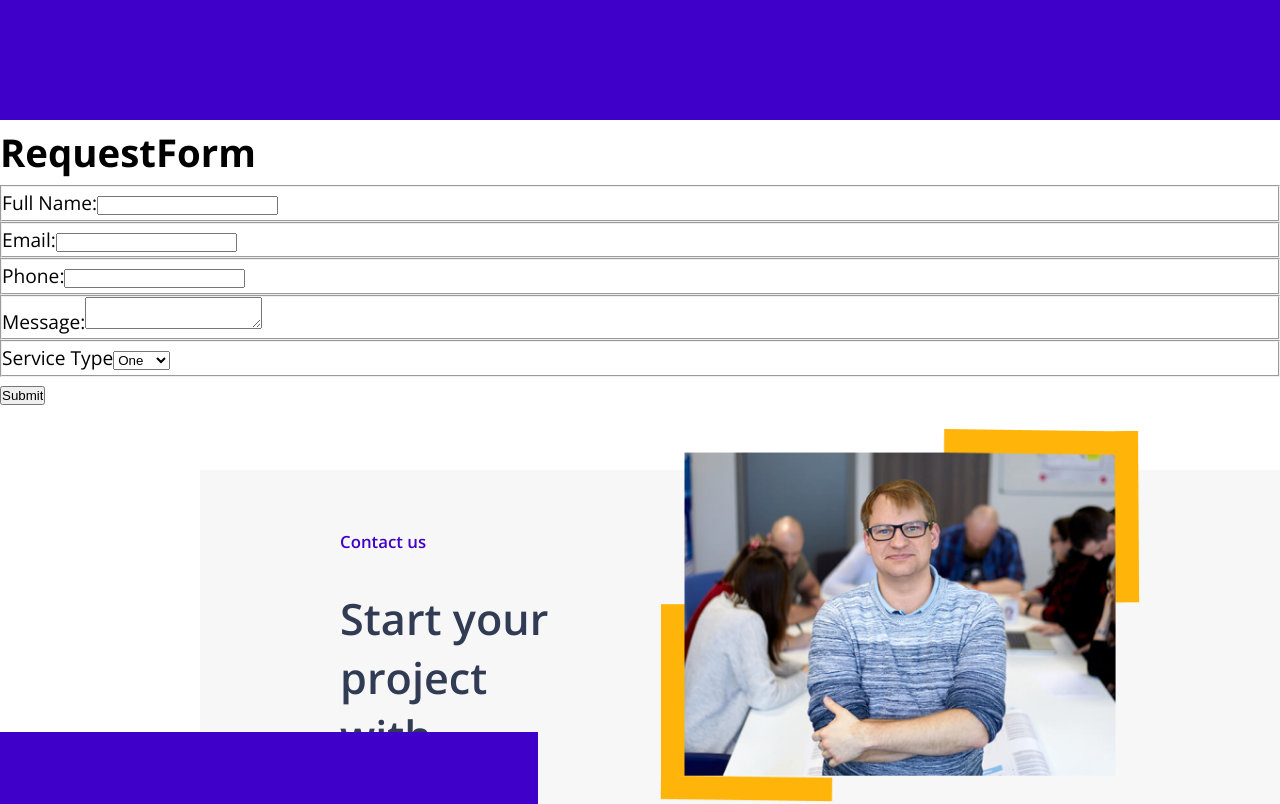
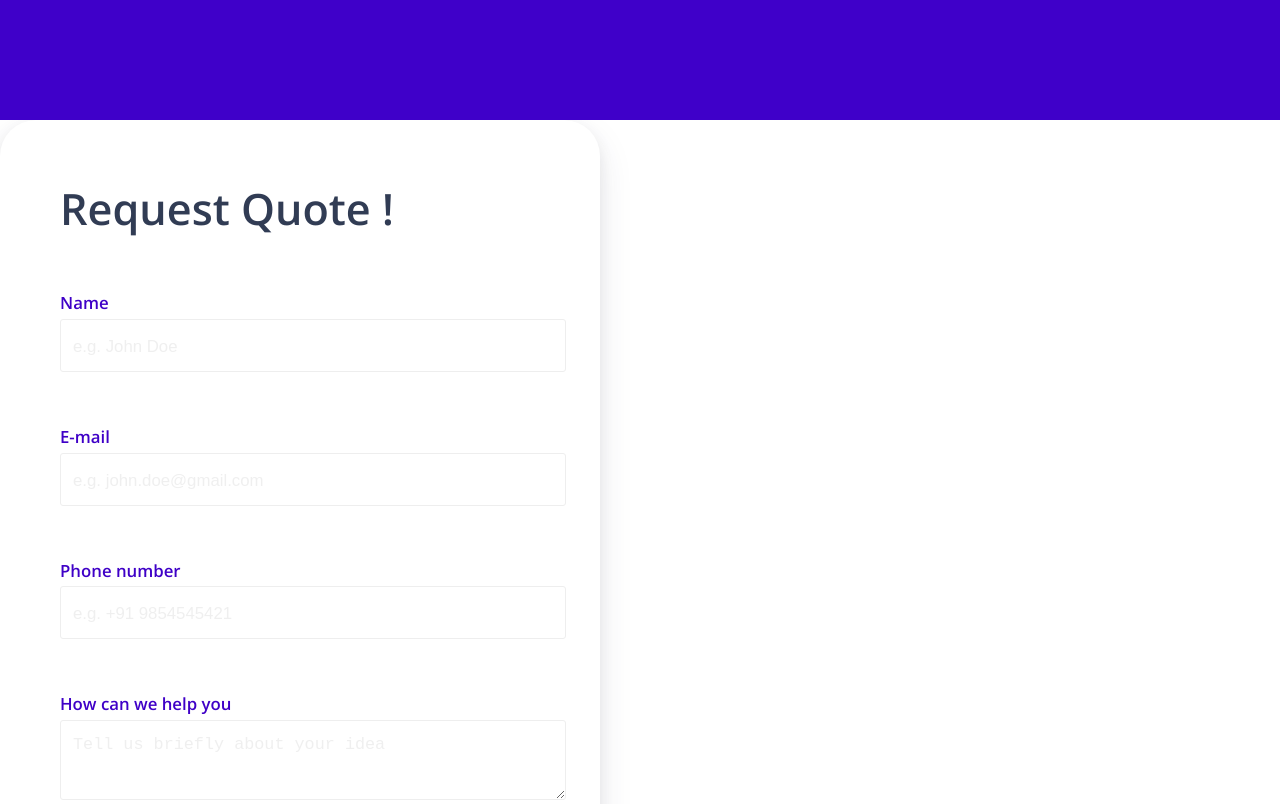
Before and after one commit to learnwithcode/CMS-DJANGO-REACT, a React (Create React App) app: page /quote in a window 1280 px wide. Shown: the part 700-1504 px from the top of the page. Built offline with nearby package versions, Linux system fonts and the light colour scheme.

Commit message:
form ui staging

```diff
--- a/src/Container/logix/ContactForm.js
+++ b/src/Container/logix/ContactForm.js
@@ -50,22 +50,22 @@ class ContactForm extends React.Component {
     render() {
         return (
             <form className='form' onSubmit={event => this.onFormSubmit((event))}>
-                <h1>ContactForm</h1>
-                <FormFieldSet htmlFor='name' title='Full Name:'>
-                    <input id='name' name='name' type='text' required onChange={this.handleChange} value={this.state.name}/>
+                <h1 className='heading-secondary u-mar-bot-med'>Contact Us !</h1>
+                <FormFieldSet htmlFor='name' title='Name'>
+                    <input id='name' name='name' type='text' placeholder='e.g. John Doe' required onChange={this.handleChange} value={this.state.name}/>
                 </FormFieldSet>
-                <FormFieldSet htmlFor='email' title='Email:'>
-                    <input id='email' name='email' type='email' required onChange={this.handleChange} value={this.state.email}/>
+                <FormFieldSet htmlFor='email' title='E-mail'>
+                    <input id='email' name='email' type='email' placeholder='e.g. john.doe@gmail.com' required onChange={this.handleChange} value={this.state.email}/>
                 </FormFieldSet>
-                <FormFieldSet htmlFor='email' title='Phone:'>
-                    <input id='phone' name='phone' type='no' required onChange={this.handleChange} value={this.state.phone}/>
+                <FormFieldSet htmlFor='email' title='Phone number'>
+                    <input id='phone' name='phone' type='no' placeholder='e.g. +91 9854545421' required onChange={this.handleChange} value={this.state.phone}/>
                 </FormFieldSet>
-                <FormFieldSet htmlFor='message' title='Message:'>
-                    <textarea id='message' name='message' onChange={this.handleChange} value={this.state.message}/>
+                <FormFieldSet htmlFor='message' title='How can we help you'>
+                    <textarea id='message' name='message' placeholder='Tell us briefly about your idea' onChange={this.handleChange} value={this.state.message}/>
                 </FormFieldSet>
 
-                <div className='form__group'>
-                    <input id='formButton' className='btn' type='submit' placeholder='Submit' />
+                <div className='form-group'>
+                    <input id='formButton' className='form-btn' type='submit' placeholder='Submit' />
                 </div>
             </form>
         )
--- a/src/Container/logix/RequestForm.js
+++ b/src/Container/logix/RequestForm.js
@@ -53,18 +53,18 @@ class RequestForm extends React.Component {
     render() {
         return (
             <form className='form' onSubmit={event => this.onFormSubmit((event))}>
-                <h1>RequestForm</h1>
-                <FormFieldSet htmlFor='name' title='Full Name:'>
-                    <input id='name' name='name' type='text' required onChange={this.handleChange} value={this.state.name}/>
+                <h1 className='heading-secondary u-mar-bot-med'>Request Quote !</h1>
+                <FormFieldSet htmlFor='name' title='Name'>
+                    <input id='name' name='name' type='text' placeholder='e.g. John Doe' required onChange={this.handleChange} value={this.state.name}/>
                 </FormFieldSet>
-                <FormFieldSet htmlFor='email' title='Email:'>
-                    <input id='email' name='email' type='email' required onChange={this.handleChange} value={this.state.email}/>
+                <FormFieldSet htmlFor='email' title='E-mail'>
+                    <input id='email' name='email' type='email' placeholder='e.g. john.doe@gmail.com' required onChange={this.handleChange} value={this.state.email}/>
                 </FormFieldSet>
-                <FormFieldSet htmlFor='email' title='Phone:'>
-                    <input id='phone' name='phone' type='no' required onChange={this.handleChange} value={this.state.phone}/>
+                <FormFieldSet htmlFor='email' title='Phone number'>
+                    <input id='phone' name='phone' type='no' placeholder='e.g. +91 9854545421' required onChange={this.handleChange} value={this.state.phone}/>
                 </FormFieldSet>
-                <FormFieldSet htmlFor='message' title='Message:'>
-                    <textarea id='message' name='message' onChange={this.handleChange} value={this.state.message}/>
+                <FormFieldSet htmlFor='message' title='How can we help you'>
+                    <textarea id='message' name='message' placeholder='Tell us briefly about your idea' onChange={this.handleChange} value={this.state.message}/>
                 </FormFieldSet>
                 <FormFieldSet htmlFor='serviceType' title='Service Type'>
                 <select id="cars">
@@ -74,7 +74,7 @@ class RequestForm extends React.Component {
                     </select>
                 </FormFieldSet>
                 <div className='form__group'>
-                    <input id='formButton' className='btn' type='submit' placeholder='Submit' />
+                    <input id='formButton' className='form-btn' type='submit' placeholder='Submit' />
                 </div>
             </form>
         )
--- a/src/component/form/formfieldset.js
+++ b/src/component/form/formfieldset.js
@@ -3,8 +3,8 @@ import React from 'react';
 
 function FormFieldSet(props) {
     return(
-        <fieldset className='form__group'>
-        <label htmlFor={props.htmlFor}>{props.title}</label>
+        <fieldset className='form-group'>
+        <label className='heading-tertiary u-mar-bot-lar' htmlFor={props.htmlFor}>{props.title}</label>
         {props.children}
         </fieldset>
     )
--- a/src/static/css/style.css
+++ b/src/static/css/style.css
@@ -152,6 +152,80 @@ body {
   background: #5200FF;
   border-radius: 3.8rem;
   color: #ffffff; }
+
+form {
+  padding: 5rem;
+  width: 40rem;
+  background-color: #ffffff;
+  border-radius: 3rem;
+  box-shadow: 0 15px 35px rgba(50, 50, 93, 0.1), 0 5px 15px rgba(0, 0, 0, 0.07); }
+
+.form-group {
+  padding: 0;
+  border: 0; }
+
+.form-group + .form-group {
+  margin-top: 4rem; }
+
+input,
+textarea,
+select,
+option {
+  display: block;
+  padding: 1rem;
+  width: 100%;
+  font-size: 1.8rem;
+  line-height: 1.25;
+  color: #55595c;
+  background-color: #fff;
+  background-image: none;
+  background-clip: padding-box;
+  border: 1px solid #eee;
+  border-radius: 3px;
+  transition: all 0.25s cubic-bezier(0.4, 0, 1, 1); }
+
+input:focus,
+textarea:focus,
+select:focus,
+option:focus {
+  outline: 0;
+  border-color: #ffab00; }
+
+textarea {
+  resize: vertical; }
+
+input
+textarea,
+select,
+option,
+::placeholder {
+  font-weight: 400;
+  font-size: 1.4rem;
+  line-height: 2rem;
+  color: #eeee; }
+
+.form-btn {
+  display: inline-block;
+  padding: .75rem 1rem;
+  margin-top: 3rem;
+  font-size: 2rem;
+  font-weight: 400;
+  text-align: center;
+  text-transform: uppercase;
+  color: #fff;
+  vertical-align: middle;
+  white-space: nowrap;
+  background-color: #FEB409;
+  border: 1px solid transparent;
+  box-shadow: 0 15px 35px rgba(50, 50, 93, 0.1), 0 5px 15px rgba(0, 0, 0, 0.07);
+  cursor: pointer;
+  user-select: none;
+  transition: all .2s; }
+  .form-btn:focus, .form-btn:hover {
+    background-color: #580cff;
+    box-shadow: 0 18px 35px rgba(50, 50, 93, 0.1), 0 8px 15px rgba(0, 0, 0, 0.07); }
+  .form-btn:focus {
+    outline: 0; }
 
 .header {
   background-color: #3F00C9;
--- /dev/null
+++ b/src/static/sass/components/_form.scss
@@ -0,0 +1,83 @@
+form {
+    padding: 5rem;
+    width: 40rem;
+    background-color:$color-white;
+    border-radius: 3rem;
+    box-shadow: 0 15px 35px rgba(50, 50, 93, 0.1), 0 5px 15px rgba(0, 0, 0, 0.07); }
+
+  .form-group {
+    padding: 0;
+    border: 0; }
+    .form-group + .form-group {
+      margin-top: 4rem; }
+
+
+
+  input,
+  textarea,
+  select,
+  option {
+    display: block;
+    padding: 1rem;
+    width: 100%;
+    font-size: 1.8rem;
+    line-height: 1.25;
+    color: #55595c;
+    background-color: #fff;
+    background-image: none;
+    background-clip: padding-box;
+    border: 1px solid #eee;
+    border-radius: 3px;
+    transition: all 0.25s cubic-bezier(0.4, 0, 1, 1); }
+    input:focus,
+    textarea:focus,
+    select:focus,
+    option:focus {
+      outline: 0;
+      border-color: #ffab00; }
+
+  textarea {
+    resize: vertical; }
+
+
+input
+textarea,
+select,
+option,
+    ::placeholder
+    {
+        font-weight: 400;
+        font-size: 1.4rem;
+        line-height: 2rem;
+        color: #eeee;
+}
+
+.form-btn {
+    display: inline-block;
+    padding: .75rem 1rem;
+    margin-top: 3rem;
+    font-size: 2rem;
+    font-weight: 400;
+    text-align: center;
+    text-transform: uppercase;
+    color: #fff;
+    vertical-align: middle;
+    white-space: nowrap;
+    background-color: $color-tertiary;
+    border: 1px solid transparent;
+    box-shadow: 0 15px 35px rgba(50,50,93,.1),0 5px 15px rgba(0,0,0,.07);
+    cursor: pointer;
+    user-select: none;
+    transition: all .2s;
+
+    &:focus,
+    &:hover {
+      background-color: lighten($color-primary, 13%);
+      box-shadow: 0 18px 35px rgba(50,50,93,.1),0 8px 15px rgba(0,0,0,.07);
+    }
+
+    &:focus {
+      outline: 0;
+    }
+
+  }
--- a/src/static/sass/main.scss
+++ b/src/static/sass/main.scss
@@ -7,8 +7,8 @@
 @import './base/utilities';
 
 
-
 @import './components/button';
+@import './components/form';
 
 @import './layout/header';
 @import './layout/nav';
```
